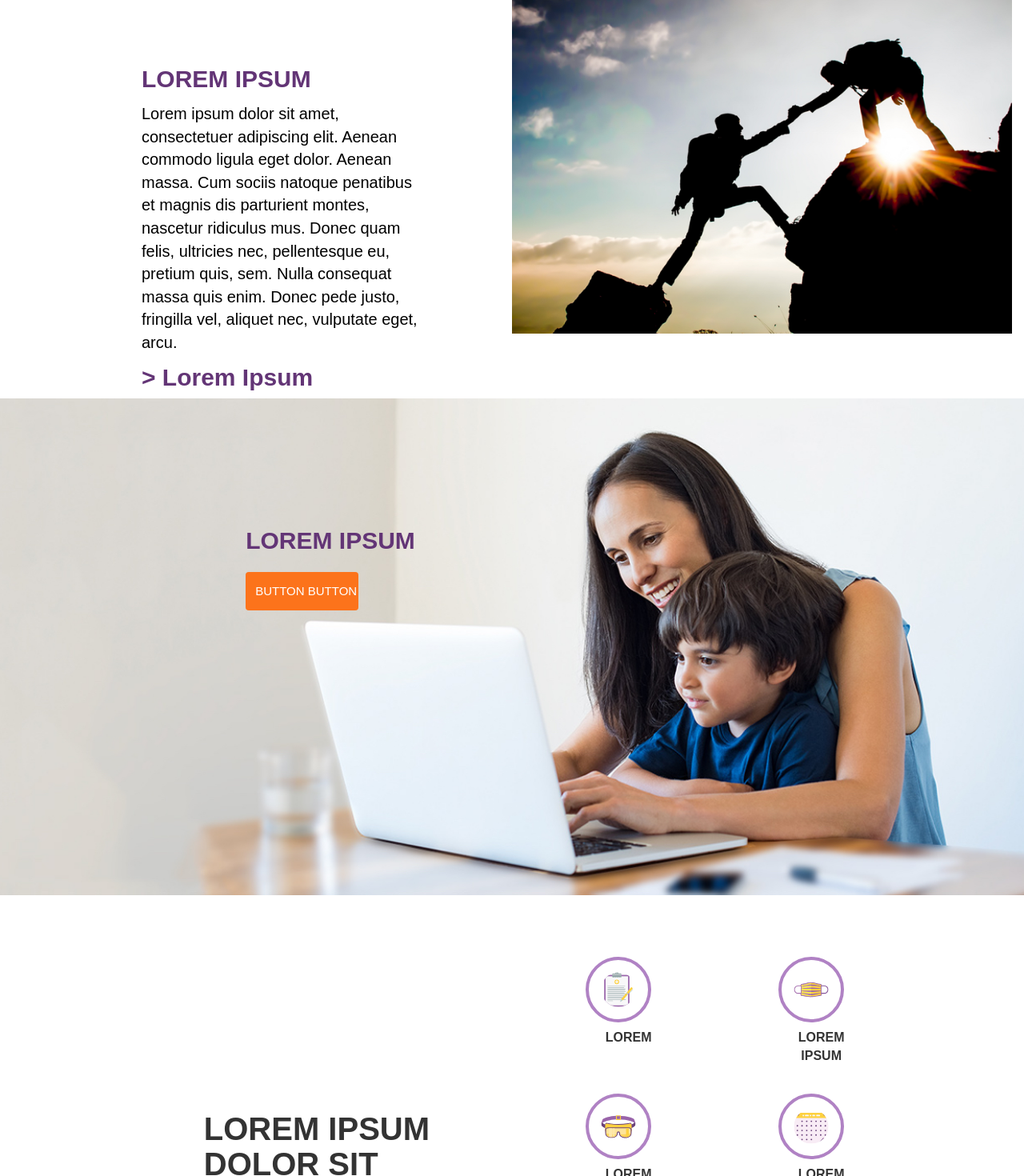
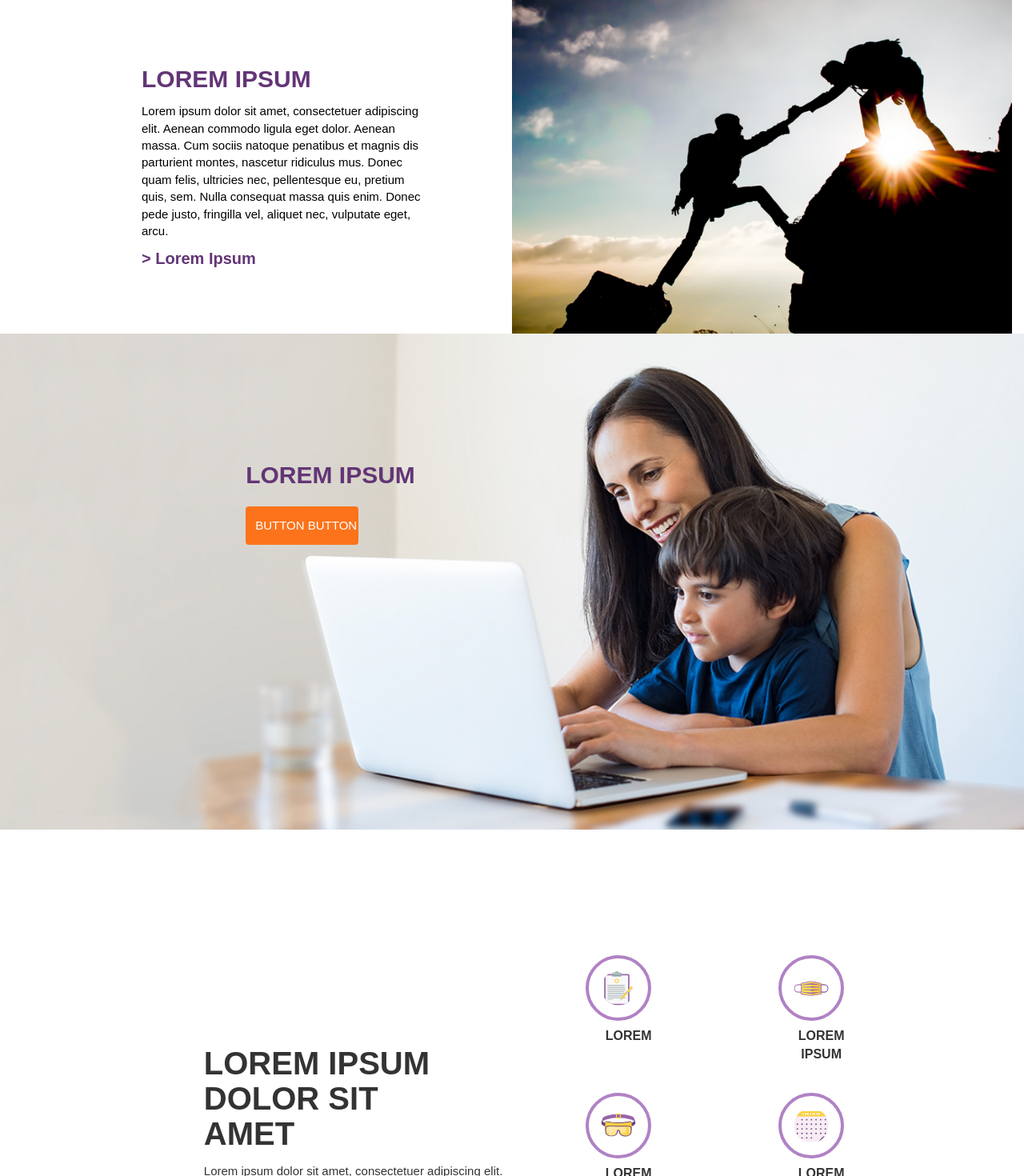
Before and after one commit to chasmit/frontend-dev-test, a React (Create React App) app: page / in a window 1280 px wide. Shown: the part 680-2150 px from the top of the page at 80% size. Built offline with nearby package versions, Linux system fonts and the light colour scheme.

Commit message:
More tweaks related to previous commit

```diff
--- a/src/components/IconDetail/IconDetail.scss
+++ b/src/components/IconDetail/IconDetail.scss
@@ -46,6 +46,7 @@
             grid-gap: 2vw;
             width: 100%;
             padding: 6vw;
+            margin-top: 10vh;
         }
 
         &-grid::before,&grid::after {
--- a/src/components/Sunrise/Sunrise.scss
+++ b/src/components/Sunrise/Sunrise.scss
@@ -16,13 +16,13 @@
         }
         & p {
             color:black;
-            font-size:2rem;
+            font-size:1.5rem;
             width: 80%;
             margin-top:1vw;
         }
 
         & h4 {
-            font-size: 3rem;
+            font-size: 2rem;
             color:#633576;
             font-weight:600;
             margin-top: 1vw;
```
